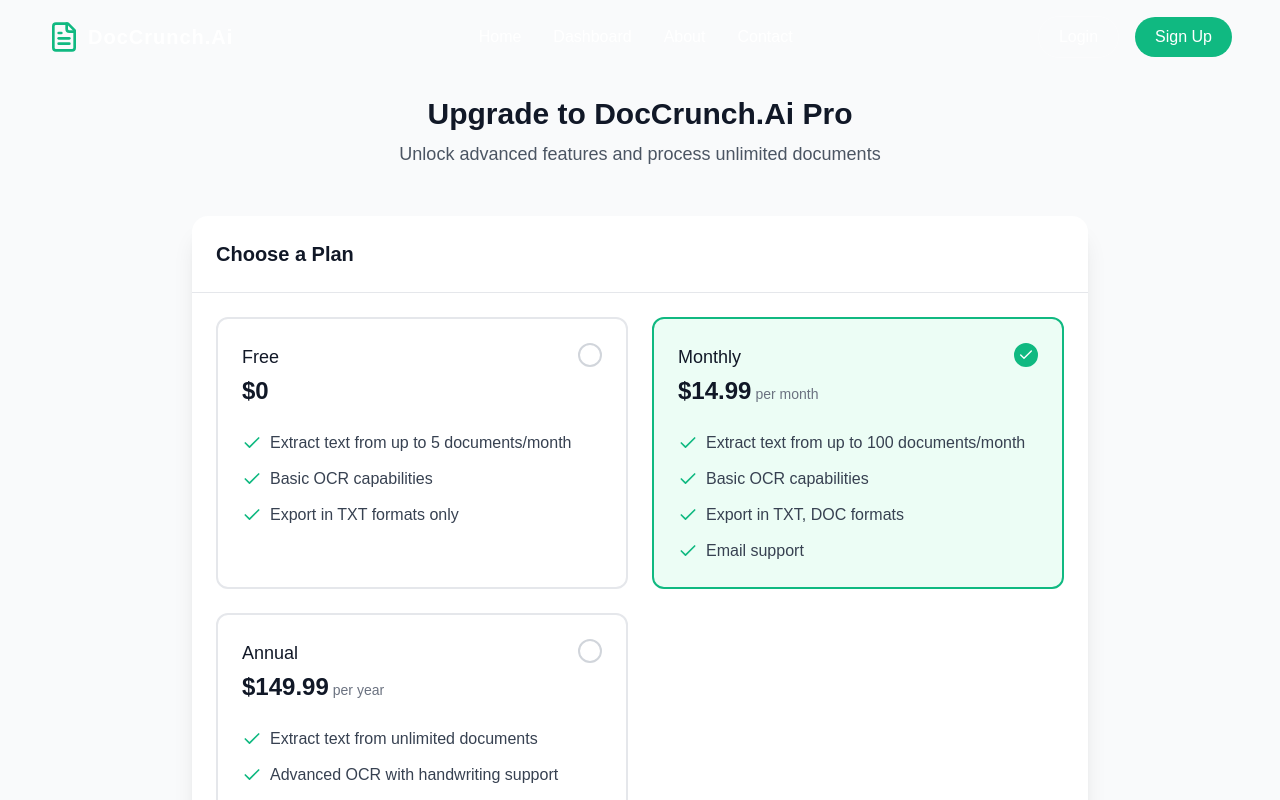
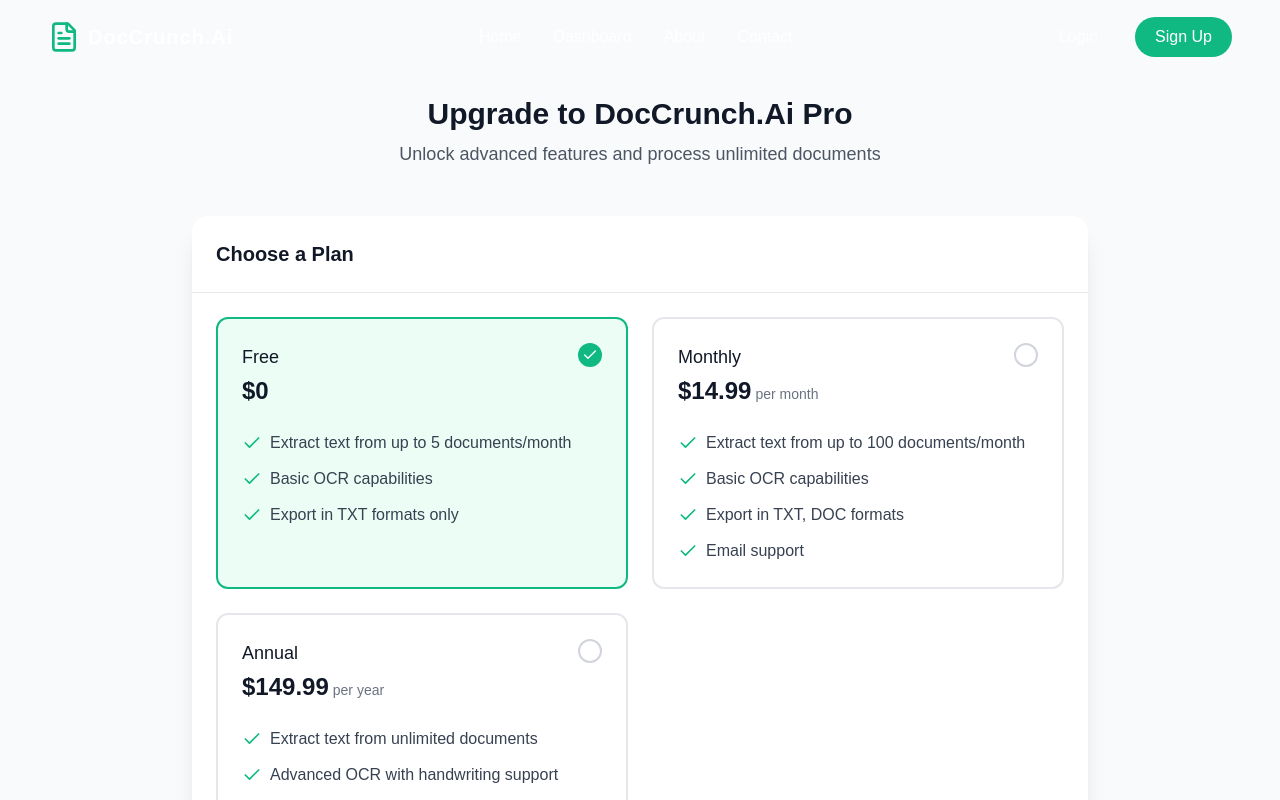
Before and after one commit to Matheshhp24/doc-extractor, a React (Vite) app: page /payment in a window 1280 px wide. Shown: the top 800 px of the page. Built offline with nearby package versions, Linux system fonts and the light colour scheme; a web font is replaced by a local one.

Commit message:
free at first preferr

```diff
--- a/src/pages/Payment.tsx
+++ b/src/pages/Payment.tsx
@@ -4,11 +4,11 @@ import CreditCardComponent from 'react-credit-cards-2';
 import 'react-credit-cards-2/dist/es/styles-compiled.css';
 import { Check, CreditCard, Package, Shield } from 'lucide-react';
 
-type PlanType = 'monthly' | 'annual';
+type PlanType = 'monthly' | 'annual' | 'free';
 type PaymentStep = 'plan' | 'payment' | 'success';
 
 const Payment: React.FC = () => {
-  const [planType, setPlanType] = useState<PlanType>('monthly');
+  const [planType, setPlanType] = useState<PlanType>('free');
   const [currentStep, setCurrentStep] = useState<PaymentStep>('plan');
 
   // Credit card state
```
